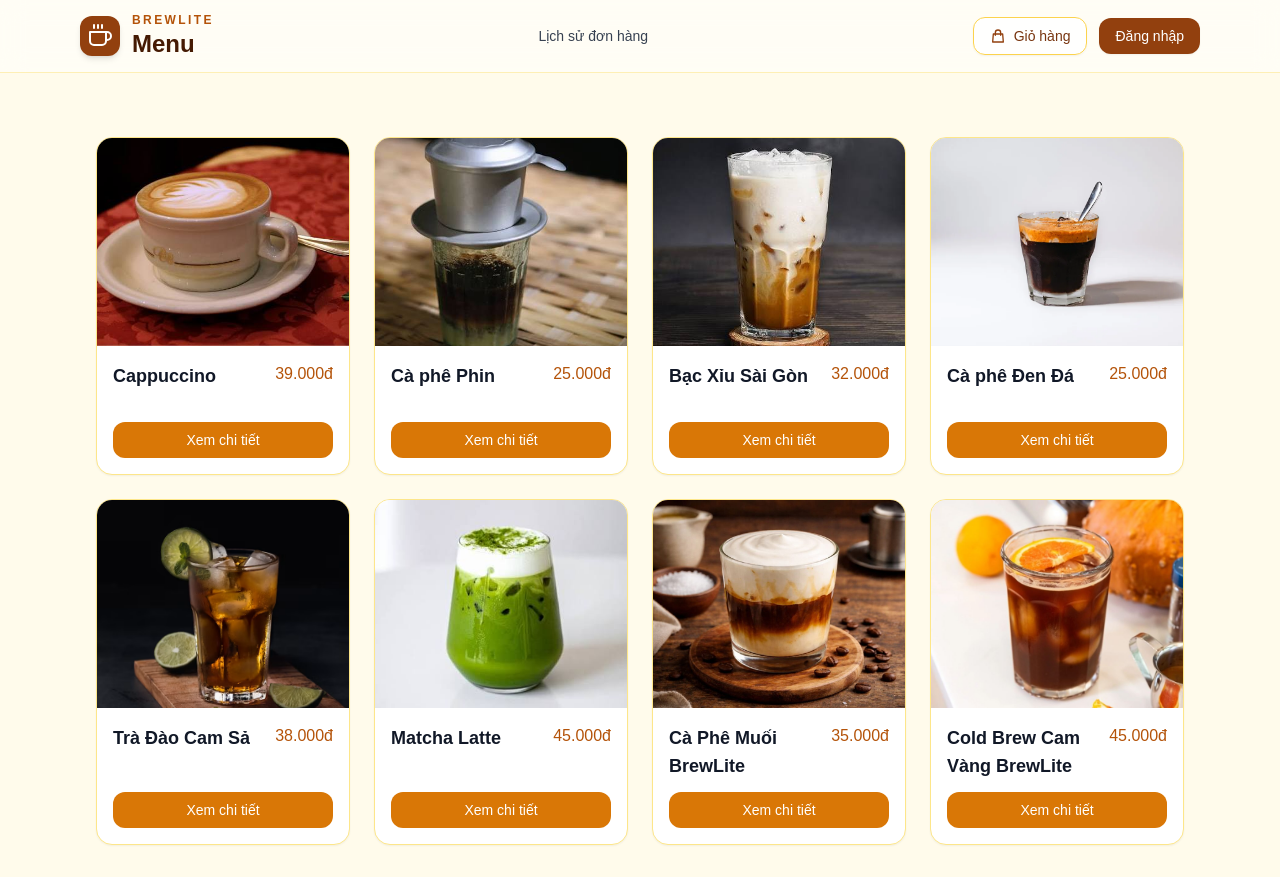
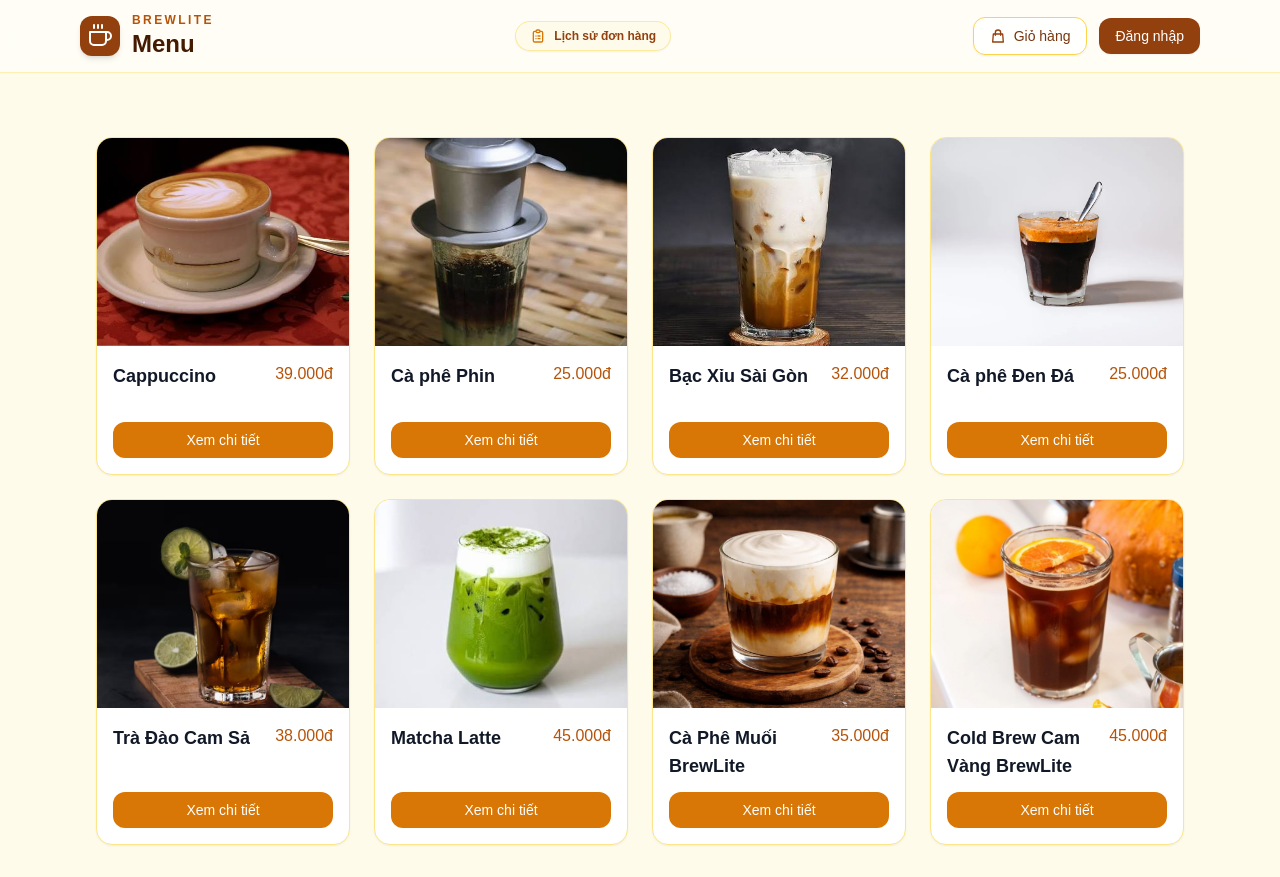
Before and after one commit to ncd426/BrewLite, a Next.js app in the folder apps/web/: page / in a window 1280 px wide. Built offline with nearby package versions, Linux system fonts and the light colour scheme; no server answers.

Commit message:
style(header): add styled order history navigation button

```diff
--- a/apps/web/components/Header.tsx
+++ b/apps/web/components/Header.tsx
@@ -98,9 +98,19 @@ export function Header() {
         </Link>
         <Link
           href="/orders"
-          className="text-sm font-medium text-gray-700 hover:text-amber-600 transition"
+          className="inline-flex items-center gap-2 px-3.5 py-1.5 rounded-full text-xs font-semibold text-amber-800 bg-amber-50 hover:bg-amber-100 border border-amber-200/80 transition-all duration-200 shadow-sm active:scale-95"
         >
-          Lịch sử đơn hàng
+          <svg
+            xmlns="http://www.w3.org/2000/svg"
+            className="h-4 w-4 text-amber-600"
+            fill="none"
+            viewBox="0 0 24 24"
+            stroke="currentColor"
+            strokeWidth={2}
+          >
+            <path strokeLinecap="round" strokeLinejoin="round" d="M9 5H7a2 2 0 00-2 2v12a2 2 0 002 2h10a2 2 0 002-2V7a2 2 0 00-2-2h-2M9 5a2 2 0 002 2h2a2 2 0 002-2M9 5a2 2 0 012-2h2a2 2 0 012 2m-3 7h3m-3 4h3m-6-4h.01M9 16h.01" />
+          </svg>
+          <span>Lịch sử đơn hàng</span>
         </Link>
         <nav className="flex items-center gap-3">
           <Link
```
